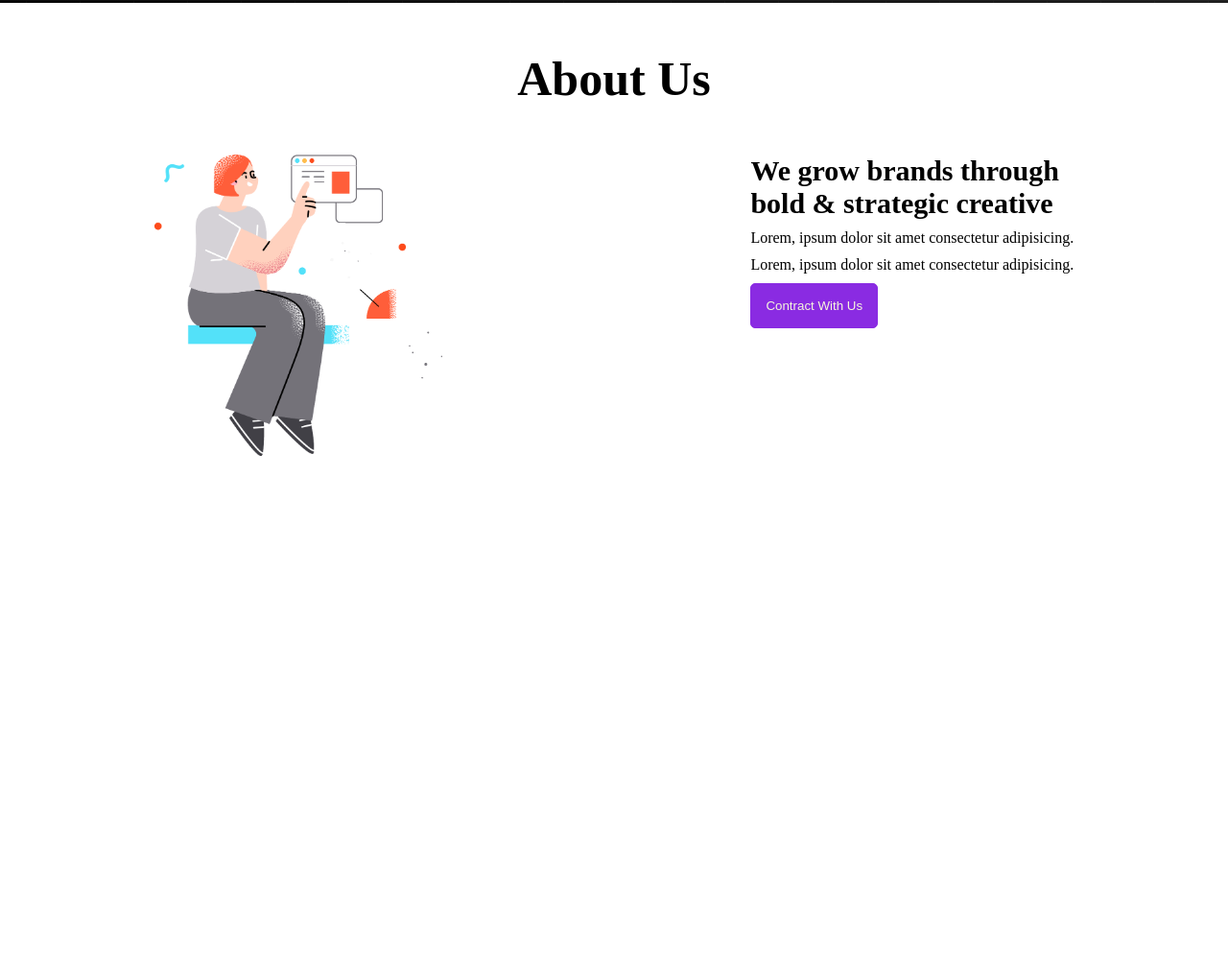
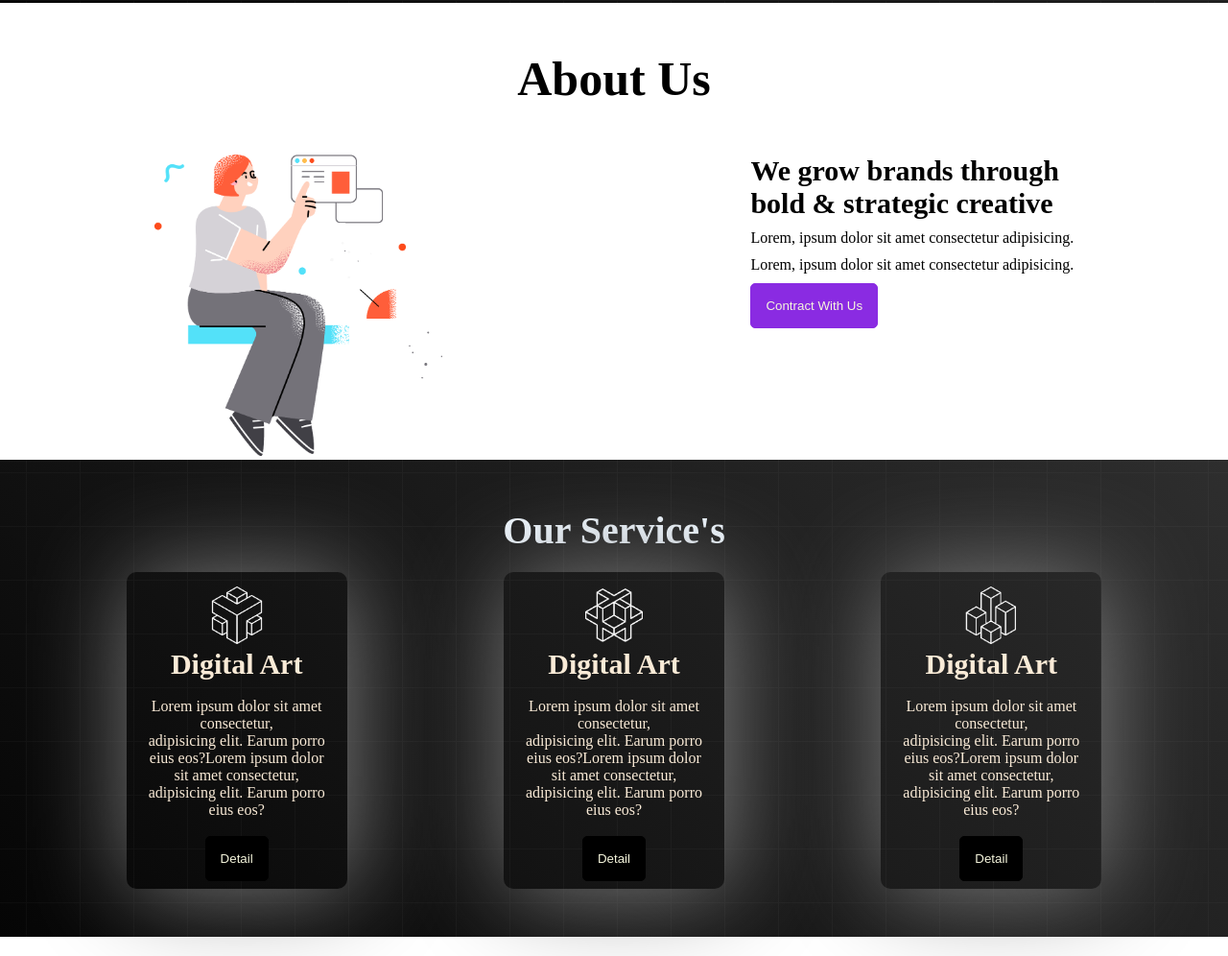
Before and after one commit to Ahammad204/new-web, a plain HTML site: page index.html in a window 1280 px wide. Shown: the part 865-1861 px from the top of the page at 96% size. Before the commit the page ends 1344 px from the top, so only its background shows below. Drawn offline with Linux system fonts and the light colour scheme.

Commit message:
added section

```diff
--- a/index.html
+++ b/index.html
@@ -64,6 +64,37 @@
         </div>
     </div>
 </section>
+
+<!--our services section-->
+<section>
+    <div class="our-services">
+        <h1 class="ho">Our Service's</h1>
+        <div class="art">
+            <div class="digart">
+                <img class="imgr" src="./icon/0.png" alt="loading....">
+                <br>
+                <h3 style="font-size: 30px;">Digital Art</h3> <br>
+                <p>Lorem ipsum dolor sit amet consectetur, <br> adipisicing elit. Earum porro eius eos?Lorem ipsum dolor sit amet consectetur, <br> adipisicing elit. Earum porro eius eos?</p>
+                <button class="btn3">Detail</button>
+            </div>
+            <div class="digart">
+                <img class="imgr" src="./icon/1.png" alt="loading....">
+                <br>
+                <h3 style="font-size: 30px;">Digital Art</h3> <br>
+                <p>Lorem ipsum dolor sit amet consectetur, <br> adipisicing elit. Earum porro eius eos?Lorem ipsum dolor sit amet consectetur, <br> adipisicing elit. Earum porro eius eos?</p>
+                <button class="btn3">Detail</button>
+            </div>
+            <div class="digart">
+                <img class="imgr" src="./icon/2.png" alt="loading....">
+                <br>
+                <h3 style="font-size: 30px;">Digital Art</h3> <br>
+                <p>Lorem ipsum dolor sit amet consectetur, <br> adipisicing elit. Earum porro eius eos?Lorem ipsum dolor sit amet consectetur, <br> adipisicing elit. Earum porro eius eos?</p>
+                <button class="btn3">Detail</button>
+            </div>
+
+        </div>
+    </div>
+</section>
 </main>
 
 <footer>
--- a/style.css
+++ b/style.css
@@ -100,3 +100,53 @@
 .btn2:hover{
     color: rgb(4, 4, 8);
 }
+.our-services{
+
+    color: aliceblue;
+    text-align: center;
+    padding: 50px;
+    margin-bottom: 20px;
+    background-image: url('./images/background.png'),linear-gradient(45deg,rgb(5, 5, 5), #2e2e2e);
+    flex-wrap: wrap;
+
+}
+.imgr{
+    width: 60px;
+}
+.art{
+
+    color: antiquewhite;
+    display: flex;
+    align-items: center;
+    justify-content: space-around;
+
+}
+.ho{
+    margin-bottom: 20px;
+    font-size: 40px;
+}
+.digart{
+    justify-content: space-around;
+    padding: 20px;
+    width: 200px;
+    height: 300px;
+    padding: 15px;
+    align-items: center;
+    box-shadow: 4px  2px 105px gray;
+    border-radius: 10px;
+
+}
+.btn3{
+    background-color: black;
+    color: beige;
+    padding: 15px;
+    border-radius: 5px;
+    border: 1px solid black;
+    text-align: center;
+    cursor: pointer;
+    margin-top: 18px;
+    margin-bottom: 20px;
+}
+.btn3:hover{
+    color: rgb(158, 197, 102);
+}
```
